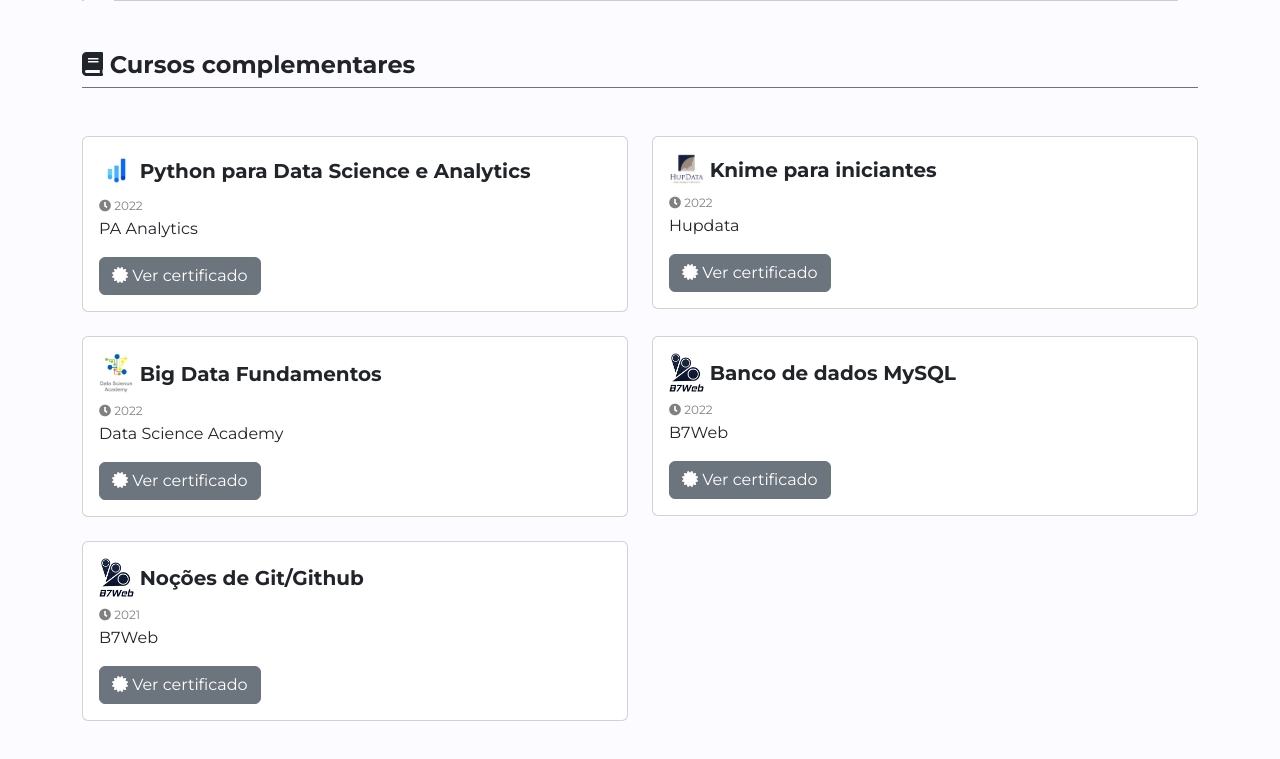
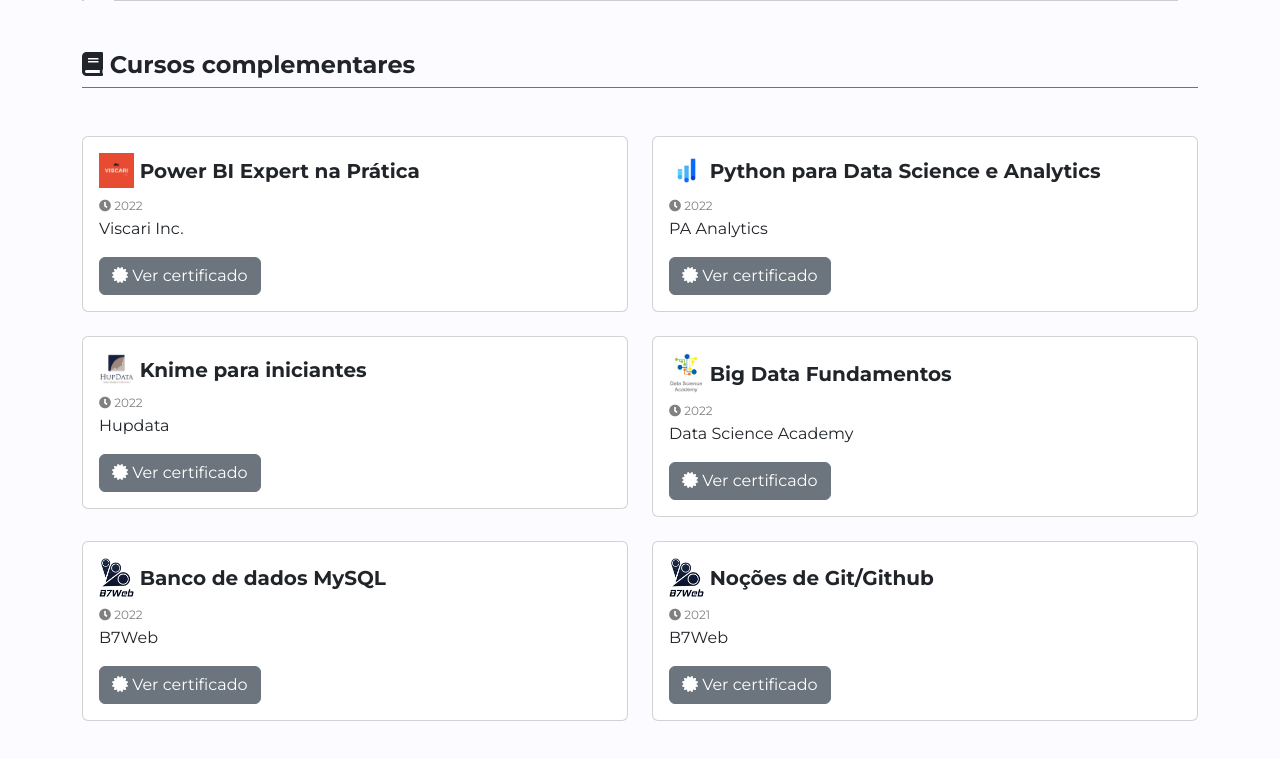
Before and after one commit to douglasfmed/douglasfmed.github.io, a plain HTML site: page formacao.html in a window 1280 px wide. Shown: the part 1181-1940 px from the top of the page. Drawn offline with nearby package versions, Linux system fonts and the light colour scheme.

Commit message:
Adicionando certificado BI Viscari

```diff
--- a/formacao.html
+++ b/formacao.html
@@ -142,6 +142,21 @@
 
             <div class="row">
 
+				<div class="col-sm-6 mt-4">
+                    <div class="card">
+                        <div class="card-body">
+                            <h5 class="card-title"><img src="img/logo_viscari.png"
+                                    style="width: 35px; margin-bottom: 5px;" /> Power BI Expert na Prática</h5>
+                            <span style="font-size: 12px; color: gray; margin: 0;"><i class="fas fa-clock"></i>
+                                2022</span>
+                            <p class="card-text">Viscari Inc.</p>
+                            <a href="https://drive.google.com/file/d/11QpK9XUdK2gztID4jWNZnd98Vcrw96pb/view?usp=share_link"
+                                target="_blank" class="btn btn-secondary"><i class="fas fa-certificate"></i> Ver
+                                certificado</a>
+                        </div>
+                    </div>
+                </div>
+
                 <div class="col-sm-6 mt-4">
                     <div class="card">
                         <div class="card-body">
@@ -158,7 +173,11 @@
                     </div>
                 </div>
 
-                <div class="col-sm-6 mt-4">
+            </div>
+
+            <div class="row">
+
+				<div class="col-sm-6 mt-4">
                     <div class="card">
                         <div class="card-body">
                             <h5 class="card-title"><img src="img/logo_hupdata.png"
@@ -172,10 +191,6 @@
                         </div>
                     </div>
                 </div>
-
-            </div>
-
-            <div class="row">
 
                 <div class="col-sm-6 mt-4">
                     <div class="card">
@@ -191,7 +206,11 @@
                     </div>
                 </div>
 
-                <div class="col-sm-6 mt-4">
+            </div>
+
+            <div class="row">
+
+				<div class="col-sm-6 mt-4">
                     <div class="card">
                         <div class="card-body">
                             <h5 class="card-title"><img src="img/logo_b7web.png"
@@ -205,10 +224,6 @@
                         </div>
                     </div>
                 </div>
-
-            </div>
-
-            <div class="row">
 
                 <div class="col-sm-6 mt-4">
                     <div class="card">
```
Also changed, not shown: img/imagem_redonda_moldura.png (deleted), img/logo_viscari.png (added), img/perfil2.jpg (deleted).
